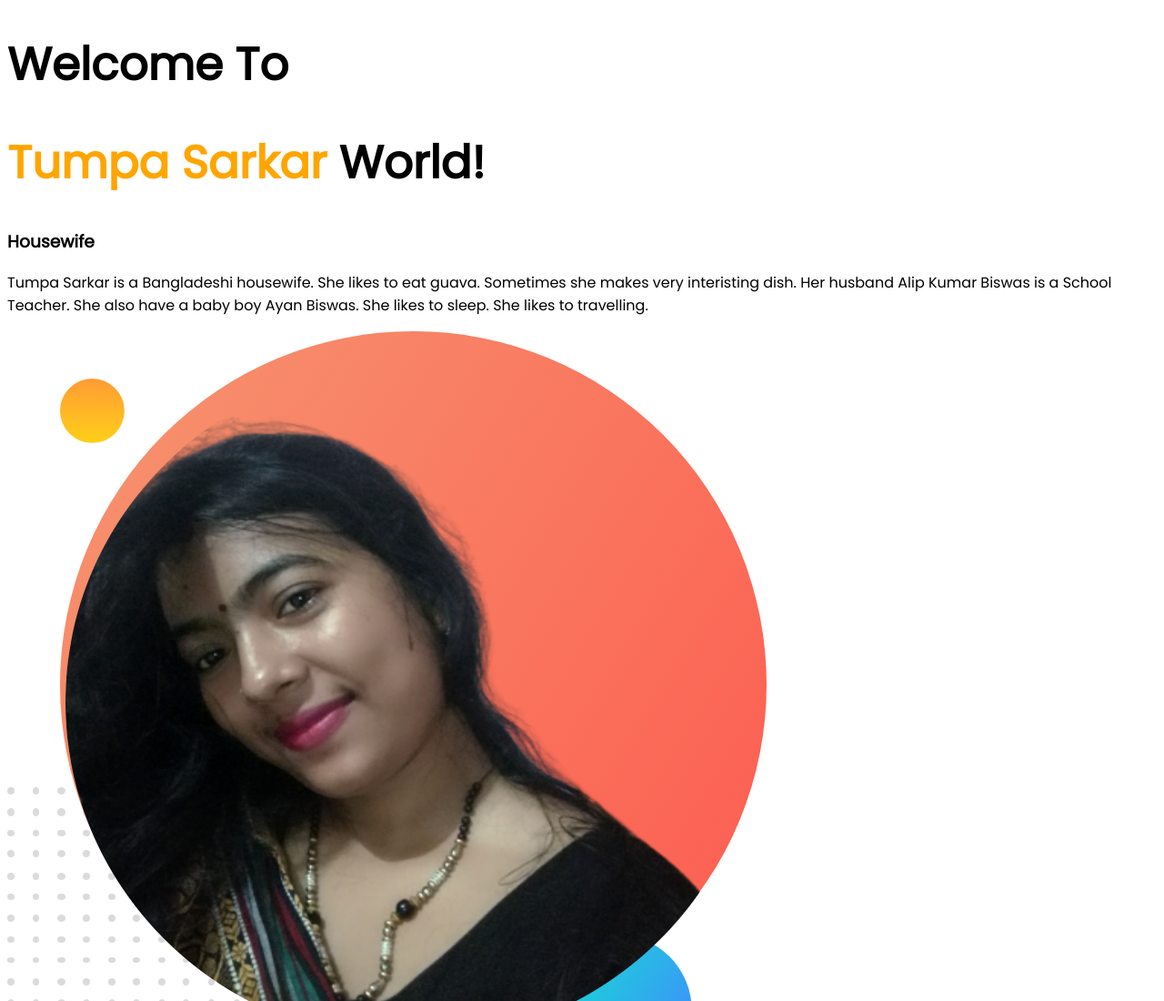
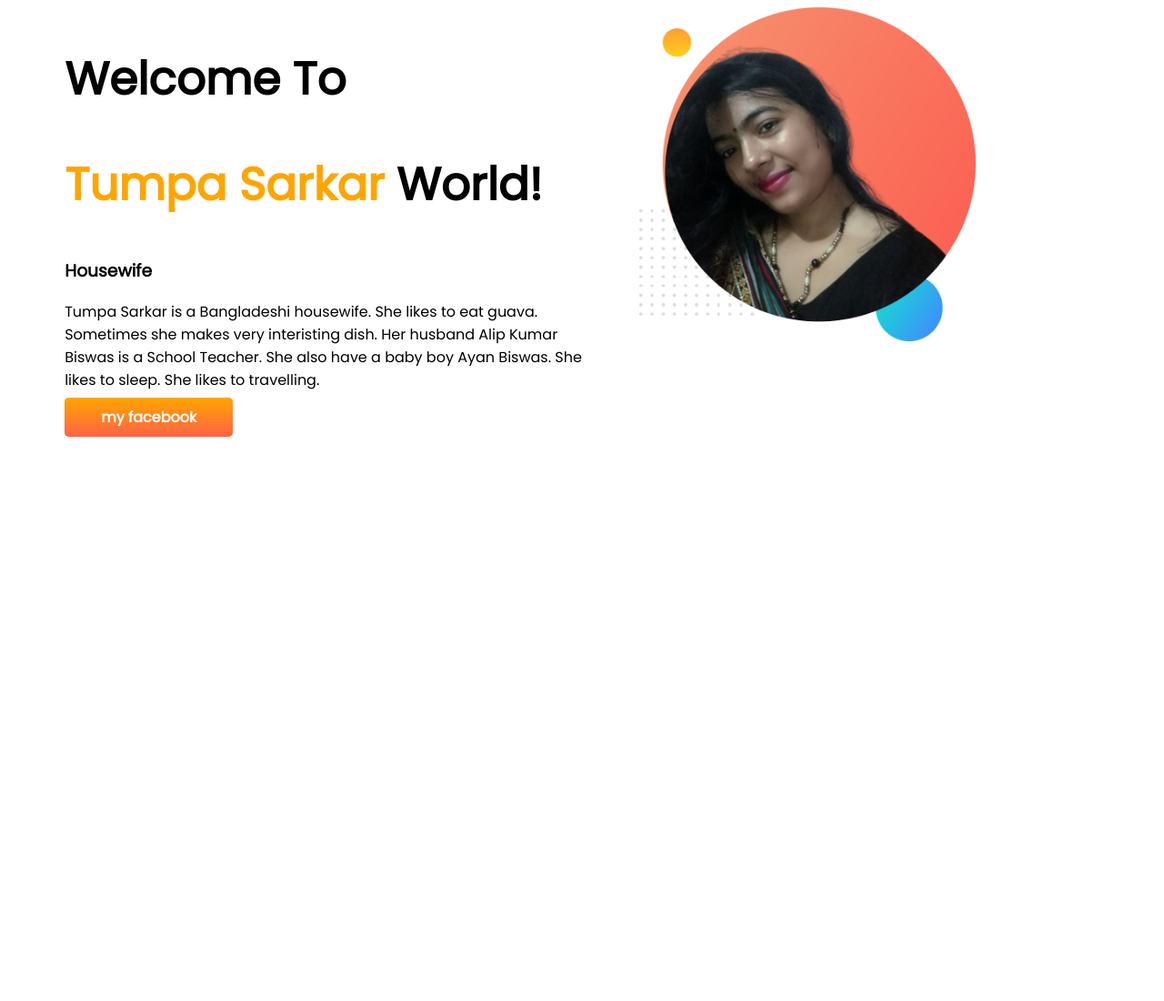
Before and after one commit to alipkumarbiswas/developer-portfolio, a plain HTML site: page index.html in a window 1280 px wide. Shown: the top 1100 px of the page at 91% size. After the commit the page ends 800 px from the top, so only its background shows below. Drawn offline with Linux system fonts and the light colour scheme.

Commit message:
many things added

```diff
--- a/index.html
+++ b/index.html
@@ -1,5 +1,6 @@
 <!DOCTYPE html>
 <html lang="en">
+
 <head>
     <meta charset="UTF-8">
     <meta http-equiv="X-UA-Compatible" content="IE=edge">
@@ -10,13 +11,24 @@
     <link href="https://fonts.googleapis.com/css2?family=Poppins&display=swap" rel="stylesheet">
     <link rel="stylesheet" href="style.css">
 </head>
+
 <body>
+    <section>
+        <div class="half-width">
             <h1>Welcome To</h1>
             <h1><span class="orange-color">Tumpa Sarkar</span> World!</h1>
             <h3>Housewife</h3>
             <p>Tumpa Sarkar is a Bangladeshi housewife. She likes to eat guava.
-    Sometimes she makes very interisting dish. Her husband Alip Kumar Biswas is a School Teacher. She also have a baby boy Ayan Biswas. She likes to sleep. She likes to travelling.
+                Sometimes she makes very interisting dish. Her husband Alip Kumar Biswas is a School Teacher. She also
+                have
+                a baby boy Ayan Biswas. She likes to sleep. She likes to travelling.
             </p>
+            <a class="link-button" target="_blank" href="https://www.facebook.com/misty.sarkar.5059">my facebook</a>
+        </div>
+        <div class="half-width">
             <img src="images/my-w-1.png" alt="">
+        </div>
+    </section>
 </body>
+
 </html>
--- a/style.css
+++ b/style.css
@@ -7,3 +7,22 @@ h1{
 .orange-color{
     color: orange;
 }
+section{
+    display: flex;
+}
+.half-width{
+    width: 50%;
+    padding-left: 5%;
+}
+.half-width img{
+    width: 65%;
+}
+.link-button{
+    text-decoration: none;
+    background-image: linear-gradient(orange, tomato);
+    background-color: orange;
+    padding: 10px 40px;
+    color: white;
+    font-weight: 700;
+    border-radius: 5px;
+}
```
Lines whose indentation alone changed are shown as unchanged.
